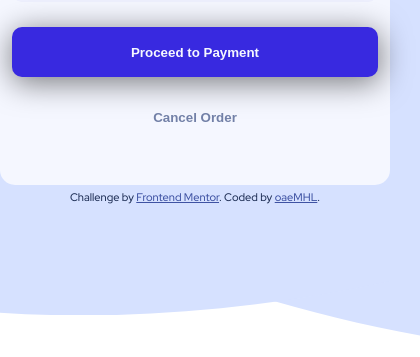
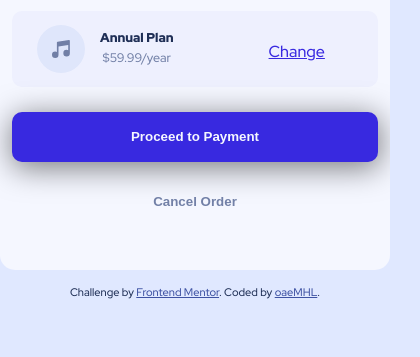
Before and after one commit to oaeMHL/order-summary-component-main, a plain HTML site: page index.html in a window 390 px wide. Shown: the part 487-844 px from the top of the page, 420 px wide, since content can reach past the window. Drawn offline with Linux system fonts and the light colour scheme.

Commit message:
update styles.css

```diff
--- a/assets/css/styles.css
+++ b/assets/css/styles.css
@@ -14,20 +14,21 @@ body {
     margin: 0;
     padding: 0;
     background-repeat: no-repeat;
-    background-color: var(--neutral-bright-blue);
+    background-color: hsla(224, 100%, 92%, 0.74);
     background-image: url(/assets/images/pattern-background-desktop.svg);
     background-size: cover;
+    background-position-y: -31vh;
 }
 
 /* card */
 main.container {
     display: block;
     width: 100%;
-    height: 90vh;
+    height: 100vh;
     font-size: 16px;
     font-family: 'Red Hat Display', sans-serif;
     color: var(--neutral-dark-blue);
-    margin: 5vh auto;
+    overflow: hidden;
 }
 .card {
     display: flex;
@@ -36,7 +37,7 @@ main.container {
     background-color: var(--neutral-very-pale-blue);
     height: 630px;
     max-width: 450px ;
-    margin: 5px auto;
+    margin: 15vh auto 0 auto;
     border-radius: 15px;
 }
 .content {
@@ -119,6 +120,7 @@ h1, .item p {
 .attribution {
     font-size: 11px;
     text-align: center;
+    margin: 15px 0 0 0;
 }
 .attribution a {
     color: hsl(228, 45%, 44%);
@@ -127,10 +129,7 @@ h1, .item p {
 
 /* media queries */
 @media (max-width: 500px) {
-    main.container {
-        background-color: var(--neutral-pale-blue);
+    body {
         background-image: url(/assets/images/pattern-background-mobile.svg);
-        background-repeat: no-repeat;
-        background-size: cover;
     }
 }
```
